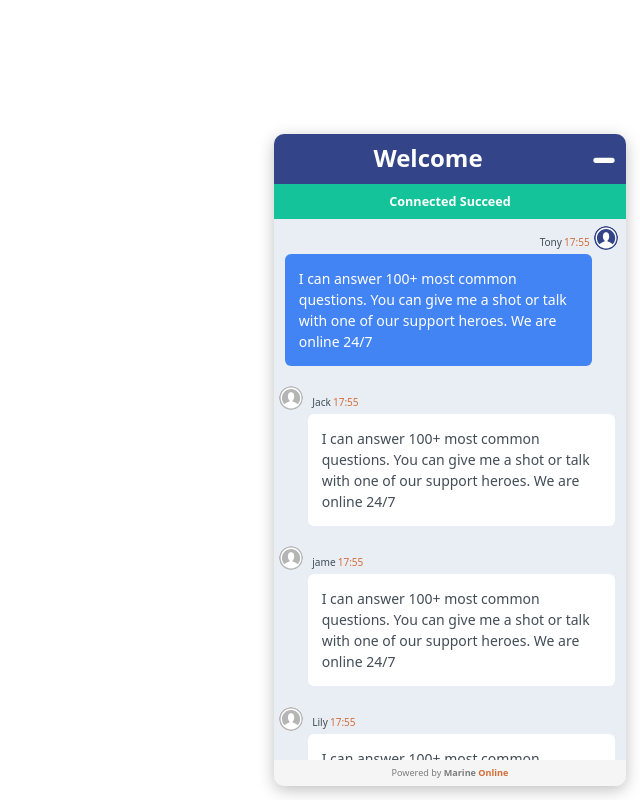
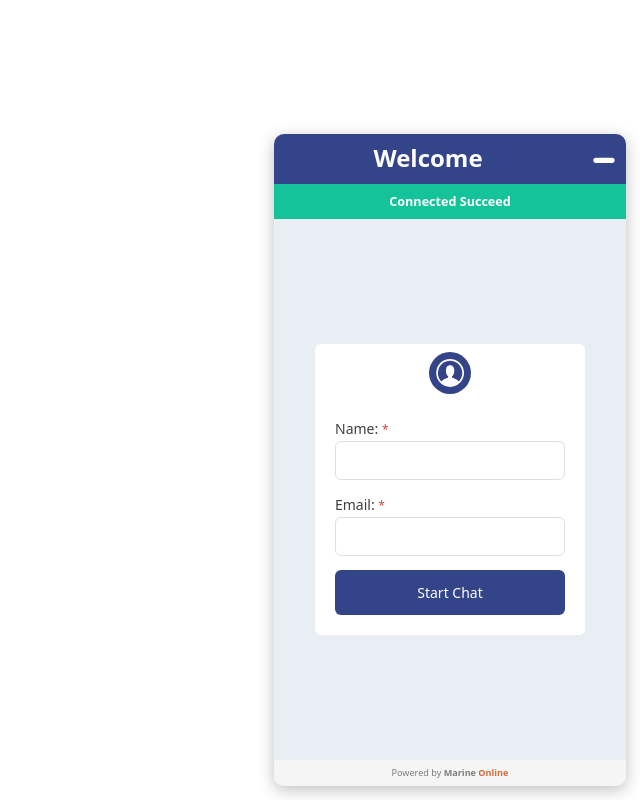
Before and after one commit to TonyYang9527/im-plugins, a React (Create React App) app: page / in a window 1280 px wide. Shown: the whole page, without its empty margins (640-1280 px from the left). Built offline with nearby package versions, Linux system fonts and the light colour scheme.

Commit message:
clean code

```diff
--- a/src/chat/livechat/conversation/index.js
+++ b/src/chat/livechat/conversation/index.js
@@ -7,14 +7,19 @@ import { createTextMessage, MessageSender } from '../../utils/message';
 
 class Conversation extends Component {
     render() {
+        if(!this.props.isAuth){
+          return null;
+        }
         return (<Messages messages={this.props.messages} />)
     }
 }
 Conversation.propTypes = {
     messages: PropTypes.array,
+    isAuth: PropTypes.bool,
 };
 
 Conversation.defaultProps = {
+    isAuth: true,
     messages: [
         createTextMessage(
             {
@@ -75,4 +80,4 @@ Conversation.defaultProps = {
     ],
 };
 
-export default  observer(Conversation);
+export default observer(Conversation);
--- a/src/chat/livechat/index.js
+++ b/src/chat/livechat/index.js
@@ -6,8 +6,7 @@ import Header from './header';
 import Footer from './footer';
 import Content from './content';
 import Status from './status';
-// import Login from '../login';
-// import Senders from './senders';
+import Login from '../login';
 import Conversation from './conversation';
 import { ConnectEnum } from '../utils/connect';
 import './style.scss';
@@ -22,7 +21,8 @@ class Chat extends Component {
                     <Header title={this.props.title} toggleChat={this.props.toggleChat} />
                     <Status showConnect={this.props.showConnect} connect={this.props.connect} />
                     <Content >
-                        {/* <Login
+                        <Login
+                            isAuth={this.props.isAuth}
                             name={this.props.name}
                             email={this.props.email}
                             onNameChanged={this.props.onNameChanged}
@@ -31,8 +31,8 @@ class Chat extends Component {
                             errorMessage={this.props.errorMessage}
                             disabledSubmit={this.props.disabledSubmit}
                             onSubmit={this.props.onSubmit}
-                        /> */}
-                        <Conversation />
+                        />
+                        <Conversation isAuth={this.props.isAuth} />
                     </Content>
                     <Footer />
                 </div>
@@ -43,6 +43,7 @@ class Chat extends Component {
 
 
 Chat.propTypes = {
+    isAuth: PropTypes.bool,
     title: PropTypes.string,
     toggleChat: PropTypes.func,
     showConnect: PropTypes.bool,
@@ -59,6 +60,7 @@ Chat.propTypes = {
 };
 
 Chat.defaultProps = {
+    isAuth: false,
     title: 'Welcome',
     connect: ConnectEnum.SUCCEED,
 };
--- a/src/chat/login/form/index.js
+++ b/src/chat/login/form/index.js
@@ -6,17 +6,33 @@ import './style.scss';
 
 class LoginForm extends Component {
 
+    onSubmit = e => {
+        if (this.props.name !== "" && this.props.email !== "") {
+            e.preventDefault();
+            this.props.onSubmit();
+        }
+    };
+
+    handleNameChange = e => {
+        console.log(this.props.onNameChange)
+        this.props.onNameChange(e.target.value);
+    };
+    handleEmailChange = e => {
+        console.log(this.props.onEmailChange)
+        this.props.onEmailChange(e.target.value);
+    };
+
     render() {
         return (
             <div className='lc-login-form'>
                 <div className='lc-login-form-container'>
-                    <form className="lc-form" onSubmit={this.props.onSubmit} >
+                    <form className="lc-form" onSubmit={this.onSubmit} >
                         <div className='lc-form-item'>
                             <div className='lc-form-item-container'>
                                 <label className='lc-form-item-lable'>
                                     <span className='linkify'>Name: </span>
                                 </label>
-                                <input name="name" value={this.props.name} className="lc-form-item-input" onChange={this.props.onNameChange} />
+                                <input name="name" value={this.props.name} className="lc-form-item-input" onChange={this.handleNameChange} />
                             </div>
                         </div>
 
@@ -26,7 +42,7 @@ class LoginForm extends Component {
                                     <span className='linkify'>Email: </span>
                                 </label>
                                 <input name="email" value={this.props.email}
-                                    className="lc-form-item-input" onChange={this.props.onEmailChange} />
+                                    className="lc-form-item-input" onChange={this.handleEmailChange} />
                             </div>
                         </div>
 
@@ -56,4 +72,10 @@ LoginForm.propTypes = {
     disabledSubmit: PropTypes.bool,
 };
 
+LoginForm.defaultProps = {
+    onNameChange: (value) => { },
+    onEmailChange: (value) => { },
+    onSubmit: () => { },
+};
+
 export default observer(LoginForm);
--- a/src/chat/login/index.js
+++ b/src/chat/login/index.js
@@ -9,6 +9,9 @@ import './style.scss';
 class Login extends Component {
 
     render() {
+        if (this.props.isAuth) {
+            return null;
+        }
         return (
             <div className='lc-flexible-login'>
                 <div className='lc-login-container'>
@@ -32,6 +35,7 @@ class Login extends Component {
 
 
 Login.propTypes = {
+    isAuth: PropTypes.bool,
     name: PropTypes.string,
     email: PropTypes.string,
     onNameChanged: PropTypes.func,
@@ -43,8 +47,11 @@ Login.propTypes = {
 };
 
 Login.defaultProps = {
+    isAuth: true,
     disabledSubmit: true,
     showError: false,
+    onNameChanged:(value)=>{},
+    onEmailChanged:(value)=>{},
 };
 
 
```
Lines whose indentation alone changed are shown as unchanged.
